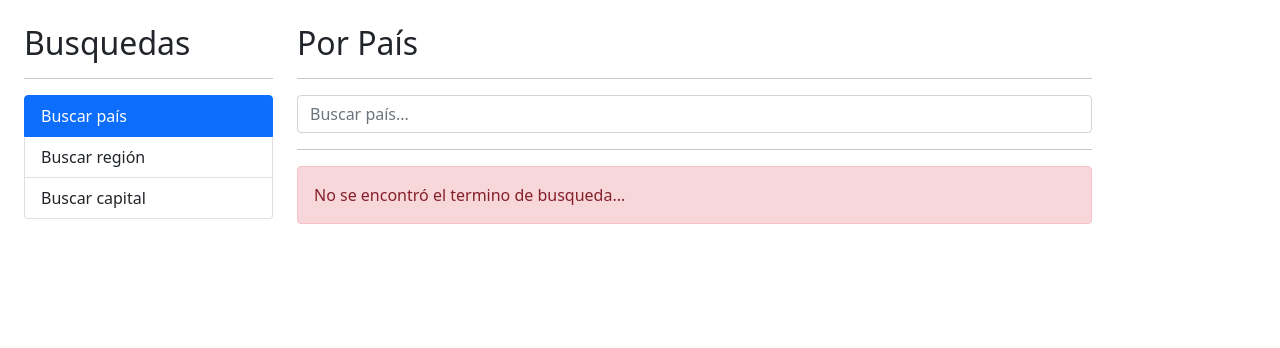
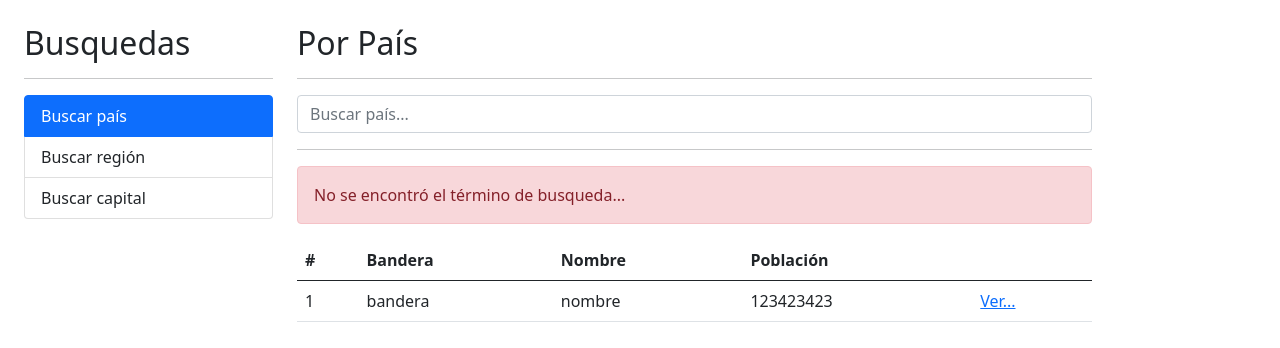
Before and after one commit to maxi2049/curso-angular, an Angular app in the folder 03-paisesApp/: page / in a window 1280 px wide. Shown: the top 348 px of the page. Built offline with nearby package versions, Linux system fonts and the light colour scheme.

Commit message:
Estructura de por-pais.component.htm y funciones

```diff
--- a/03-paisesApp/src/app/pais/pages/por-pais/por-pais.component.html
+++ b/03-paisesApp/src/app/pais/pages/por-pais/por-pais.component.html
@@ -4,11 +4,12 @@
 <div class="row">
 
     <div class="col">
-        <form autocomplete="off">
+        <form (ngSubmit)="buscar()" autocomplete="off">
             <input  type="text"
-                    name="terminoBusqueda"
+                    name="termino"
                     class="form-control"
-                    placeholder="Buscar país...">
+                    [(ngModel)]="termino"
+                    placeholder="Buscar país..."/>
         </form>
 
     </div>
@@ -18,11 +19,37 @@
 <hr>
 
 <div class="alert alert-danger">
-    No se encontró el termino de busqueda...
+    No se encontró el término de busqueda...
 </div>
 
 <div class="row">
     <div class="col">
 
+        <table class="table table-hover">
+            <thead>
+                <tr>
+                    <th>#</th>
+                    <th>Bandera</th>
+                    <th>Nombre</th>
+                    <th>Población</th>
+                    <th></th>
+                </tr>
+            </thead>
+
+            <tbody>
+
+                <tr>
+                    <td>1</td>
+                    <td>bandera</td>
+                    <td>nombre</td>
+                    <td>123423423</td>
+                    <td>
+                        <a href="/pais/arg">Ver...</a>
+                    </td>
+                </tr>
+
+            </tbody>
+        </table>
+
     </div>
 </div>
--- a/03-paisesApp/src/app/pais/pages/por-pais/por-pais.component.ts
+++ b/03-paisesApp/src/app/pais/pages/por-pais/por-pais.component.ts
@@ -1,15 +1,19 @@
-import { Component, OnInit } from '@angular/core';
+import { Component } from '@angular/core';
 
 @Component({
   selector: 'app-por-pais',
   templateUrl: './por-pais.component.html',
   styleUrls: ['./por-pais.component.css']
 })
-export class PorPaisComponent implements OnInit {
+export class PorPaisComponent {
+
+
+  termino: string = '';
 
   constructor() { }
 
-  ngOnInit(): void {
+  buscar() {
+    console.log( this.termino )
   }
 
 }
--- a/03-paisesApp/src/app/pais/pais.module.ts
+++ b/03-paisesApp/src/app/pais/pais.module.ts
@@ -1,9 +1,11 @@
 import { NgModule } from '@angular/core';
 import { CommonModule } from '@angular/common';
+
 import { PorCapitalComponent } from './pages/por-capital/por-capital.component';
 import { PorPaisComponent } from './pages/por-pais/por-pais.component';
 import { PorRegionComponent } from './pages/por-region/por-region.component';
 import { VerPaisComponent } from './pages/ver-pais/ver-pais.component';
+import { FormsModule } from '@angular/forms';
 
 
 
@@ -21,7 +23,8 @@
     VerPaisComponent
   ],
   imports: [
-    CommonModule
+    CommonModule,
+    FormsModule
   ]
 })
 export class PaisModule { }
```
